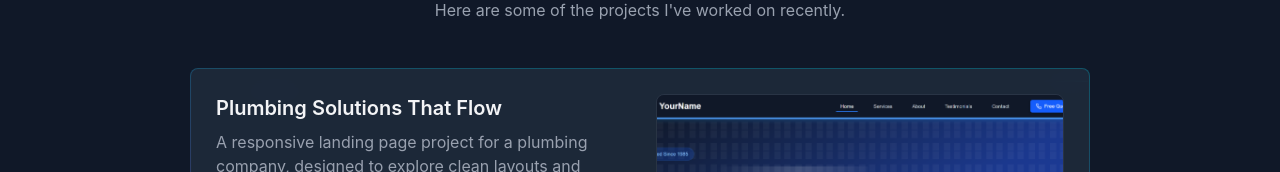
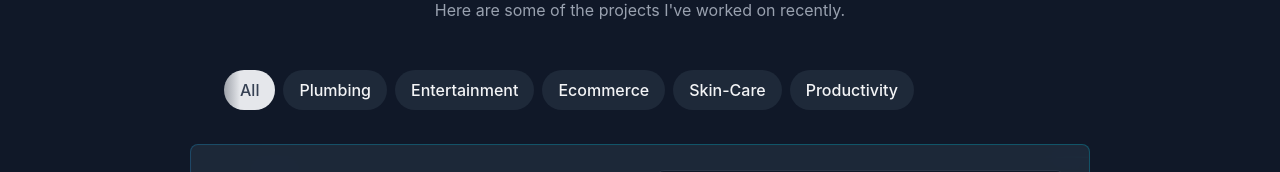
Before and after one commit to zeirrow/zeirrow-dev, a Next.js app: page /projects in a window 1280 px wide. Shown: the part 154-326 px from the top of the page. Built offline with nearby package versions, Linux system fonts and the light colour scheme.

Commit message:
feat: Add project categories to data.js and implement TabCarousel for filtering projects in Projects component

```diff
--- a/data/data.js
+++ b/data/data.js
@@ -75,6 +75,7 @@ export const projects = [
     github: `${github}/plumber`,
     live: "https://plumber-kappa.vercel.app/",
     screenshot: "/screenshots/plumber-1.png",
+    category: "plumbing",
   },
   {
     id: projectId++,
@@ -84,6 +85,7 @@ export const projects = [
     github: `${github}/cinemate`,
     live: "https://cinemate-sepia.vercel.app",
     screenshot: "/screenshots/cinemate.png",
+    category: "entertainment",
   },
   {
     id: projectId++,
@@ -94,6 +96,7 @@ export const projects = [
     github: `${github}/Style-Street`,
     live: "https://style-street-olive.vercel.app",
     screenshot: "/screenshots/style-street.png",
+    category: "ecommerce",
   },
   {
     id: projectId++,
@@ -104,6 +107,7 @@ export const projects = [
     github: `${github}/plumber-2`,
     live: "https://zeirrow.github.io/plumber-2",
     screenshot: "/screenshots/plumber-2.png",
+    category: "plumbing",
   },
   {
     id: projectId++,
@@ -113,6 +117,7 @@ export const projects = [
     github: `${github}/lumina`,
     live: "https://lumina-jade.vercel.app/",
     screenshot: "/screenshots/lumina.png",
+    category: "skin-care",
   },
   {
     id: projectId++,
@@ -123,6 +128,7 @@ export const projects = [
     github: `${github}/codetovideo`,
     live: "https://code-to-video.vercel.app/",
     screenshot: "/screenshots/code2video.png",
+    category: "productivity",
   },
   {
     id: projectId++,
@@ -133,6 +139,7 @@ export const projects = [
     github: `${github}/task-flow`,
     live: "https://task-flow-beta-pearl.vercel.app/",
     screenshot: "/screenshots/taskFlow.png",
+    category: "productivity",
   },
   {
     id: projectId++,
@@ -143,6 +150,7 @@ export const projects = [
     github: `${github}/pizza-delivery`,
     live: "https://pizza-menu-app-bay.vercel.app/",
     screenshot: "/screenshots/fast-pizza.png",
+    category: "ecommerce",
   },
   {
     id: projectId++,
@@ -153,6 +161,7 @@ export const projects = [
     github: `${github}/plumber-3`,
     live: "https://zeirrow.github.io/plumber-3",
     screenshot: "/screenshots/signature-plumbing-&-heating.png",
+    category: "plumbing",
   },
   {
     id: projectId++,
@@ -163,6 +172,7 @@ export const projects = [
     github: `${github}/plumber-4`,
     live: "https://zeirrow.github.io/plumber-4",
     screenshot: "/screenshots/PlumbFix.png",
+    category: "plumbing",
   },
 ];
 
--- /dev/null
+++ b/src/components/TabCarousel.jsx
@@ -0,0 +1,60 @@
+import { useRef, useEffect } from "react";
+
+const TabCarousel = ({ tabs = [], onTabChange, activeTab, setActiveTab }) => {
+  const carouselRef = useRef(null);
+
+  const handleTabClick = (tab) => {
+    setActiveTab(tab);
+    if (onTabChange) {
+      onTabChange(tab);
+    }
+  };
+
+  // Optional: Auto-scroll to make active tab visible
+  useEffect(() => {
+    if (carouselRef.current) {
+      const activeElement = carouselRef.current.querySelector(
+        '[data-active="true"]'
+      );
+      if (activeElement) {
+        activeElement.scrollIntoView({
+          behavior: "smooth",
+          block: "nearest",
+          inline: "center",
+        });
+      }
+    }
+  }, [activeTab]);
+
+  return (
+  <div className="relative max-w-4xl mx-auto mb-6">
+    {/* Scrollable Tabs */}
+    <div
+      ref={carouselRef}
+      className="flex overflow-x-auto scrollbar-hide space-x-2 pb-3 px-8 mb-6 max-w-4xl mx-auto"
+    >
+      {tabs.map((tab) => (
+        <button
+          key={tab}
+          data-active={activeTab === tab}
+          onClick={() => handleTabClick(tab)}
+          className={`flex-shrink-0 px-4 py-2 rounded-full font-medium transition-all duration-300 capitalize ${
+            activeTab === tab
+              ? "bg-gray-200 text-gray-700 hover:bg-gray-300 hover:text-gray-900"
+              : "bg-gray-800 text-gray-100 hover:bg-gray-300 hover:text-gray-900"
+          }`}
+        >
+          {tab}
+        </button>
+      ))}
+    </div>
+
+    {/* Left Fade */}
+    <div className="pointer-events-none absolute left-0 top-0 h-full w-12 bg-gradient-to-r from-[#101828] to-transparent" />
+    {/* Right Fade */}
+    <div className="pointer-events-none absolute right-0 top-0 h-full w-12 bg-gradient-to-l from-[#101828] to-transparent" />
+  </div>
+);
+};
+
+export default TabCarousel;
--- a/src/pages/projects.jsx
+++ b/src/pages/projects.jsx
@@ -5,8 +5,22 @@ import ProjectCard from "@/components/ProjectCard";
 import { projects } from "../../data/data";
 import GlobalHeader from "../components/GlobalHeader";
 import Footer from "../components/Footer";
+import TabCarousel from "../components/TabCarousel";
+import { useState, useMemo } from "react";
 
 const Projects = () => {
+  const customTabs = ["All", ...new Set(projects.map((p) => p.category))];
+  const [activeTab, setActiveTab] = useState("All");
+
+  // Derive filtered projects whenever activeTab changes
+  const filteredProjects = useMemo(() => {
+    if (activeTab === "All") return projects;
+    return projects.filter(
+      (project) =>
+        project.category.toLowerCase() === activeTab.toLowerCase()
+    );
+  }, [activeTab]);
+
   return (
     <>
       <GlobalHeader />
@@ -26,17 +40,24 @@ const Projects = () => {
             </p>
           </motion.div>
 
+          <TabCarousel
+            tabs={customTabs}
+            onTabChange={setActiveTab}
+            activeTab={activeTab}
+            setActiveTab={setActiveTab}
+          />
+
           <div className="flex flex-col gap-8 md:gap-12">
-            {projects.map((project) => (
+            {filteredProjects.map((project, index) => (
               <motion.div
                 key={project.id}
                 initial={{ opacity: 0, y: 50 }}
                 whileInView={{ opacity: 1, y: 0 }}
                 viewport={{ once: false, margin: "-100px" }}
-                transition={{ duration: 0.6, delay: project.id * 0.1 }}
+                transition={{ duration: 0.6, delay: index * 0.1 }}
                 exit={{ opacity: 0, y: 50 }}
               >
-                <ProjectCard project={project} index={project.id} />
+                <ProjectCard project={project} index={index} />
               </motion.div>
             ))}
           </div>
--- a/src/styles/globals.css
+++ b/src/styles/globals.css
@@ -3,6 +3,7 @@
 * {
   scroll-behavior: smooth;
   outline: none;
+  scrollbar-width: none;
 }
 
 body {
```
